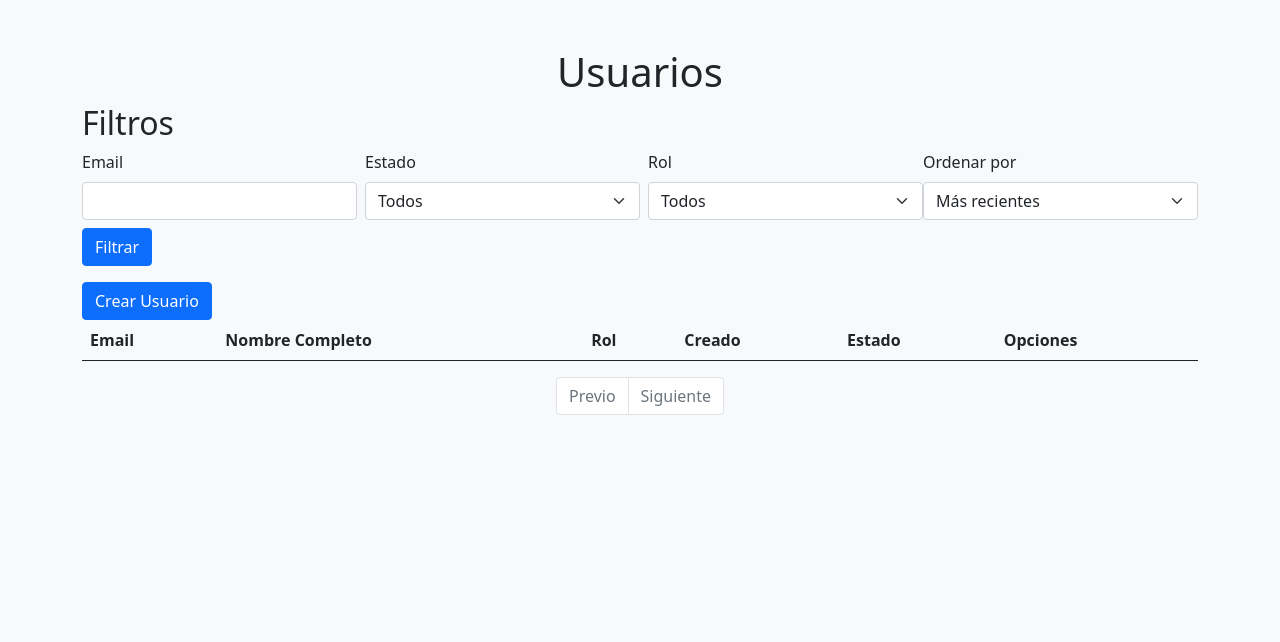
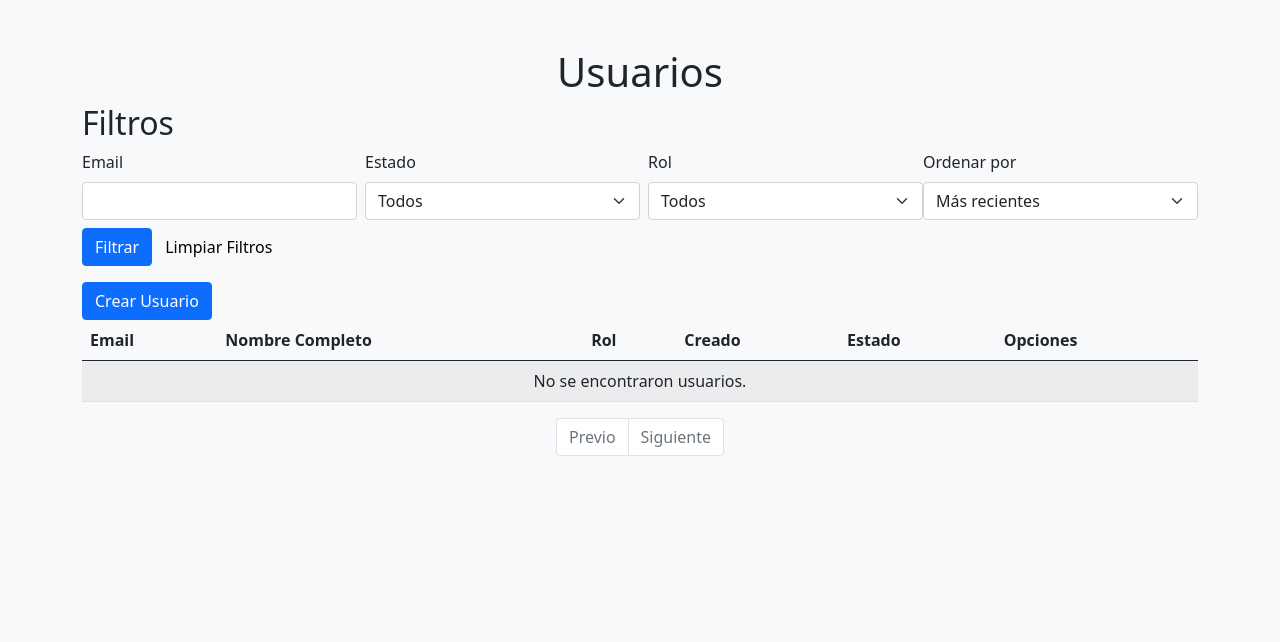
Before and after one commit to TomasCamp/historic-sites-app, a Flask app: page /users/ in a window 1280 px wide. Shown: the part 57-699 px from the top of the page. Run offline with Flask 3, Linux system fonts and the light colour scheme; a user stored in the database is signed in; tables that the repository leaves empty hold one stand-in row (values such as "Sample post"); lists and menus that the app fills with data are empty.

Commit message:
feat: agregar limpiar filtros en users  y mensaje al no encontrar usuarios

```diff
--- a/src/templates/users/index.html
+++ b/src/templates/users/index.html
@@ -25,6 +25,7 @@
         </div>
 
         <button type="submit" class="btn btn-primary">Filtrar</button>
+        <a href="{{url_for("users.index")}}" class="btn btn-light">Limpiar Filtros</a>
     </form>
 </div>
 
@@ -42,6 +43,7 @@
         </tr>
     </thead>
     <tbody>
+        {% if users.items %}
             {% for user in users %}
             <tr>
                 <td>{{user.email}}</td>
@@ -72,6 +74,11 @@
                 {% endif %}
             </tr>
             {% endfor %}
+        {% else %}
+            <tr>
+                <td colspan="9" class="text-center">No se encontraron usuarios.</td>
+            </tr>
+        {% endif %}
     </tbody>
 </table>
 
```
Lines whose indentation alone changed are shown as unchanged.
